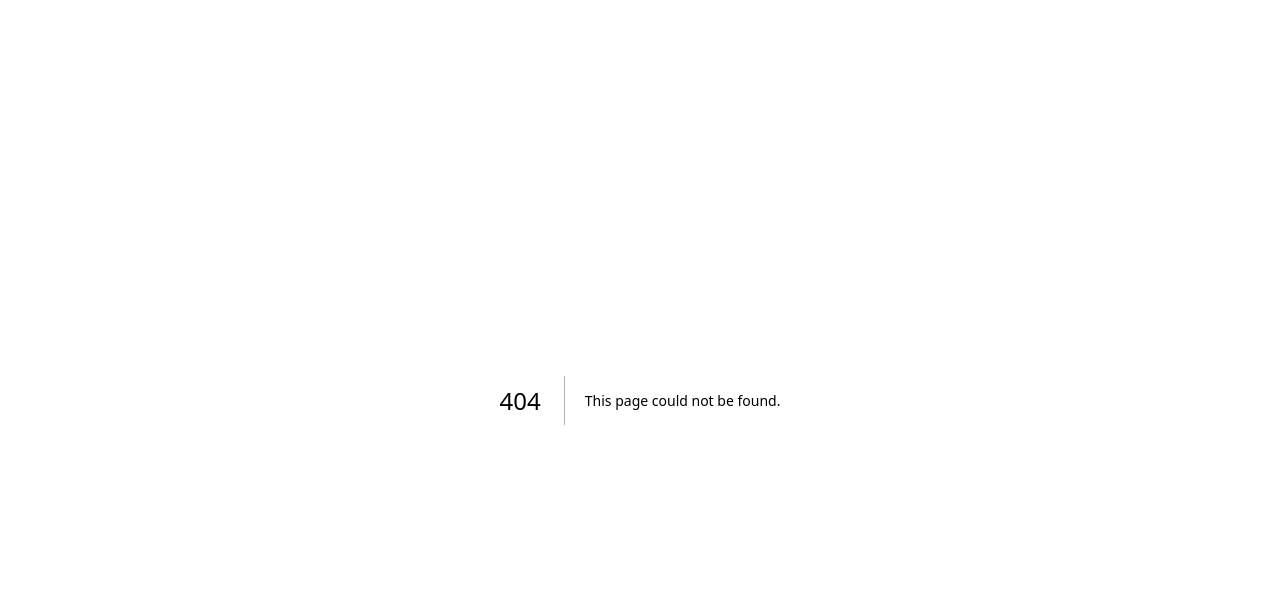
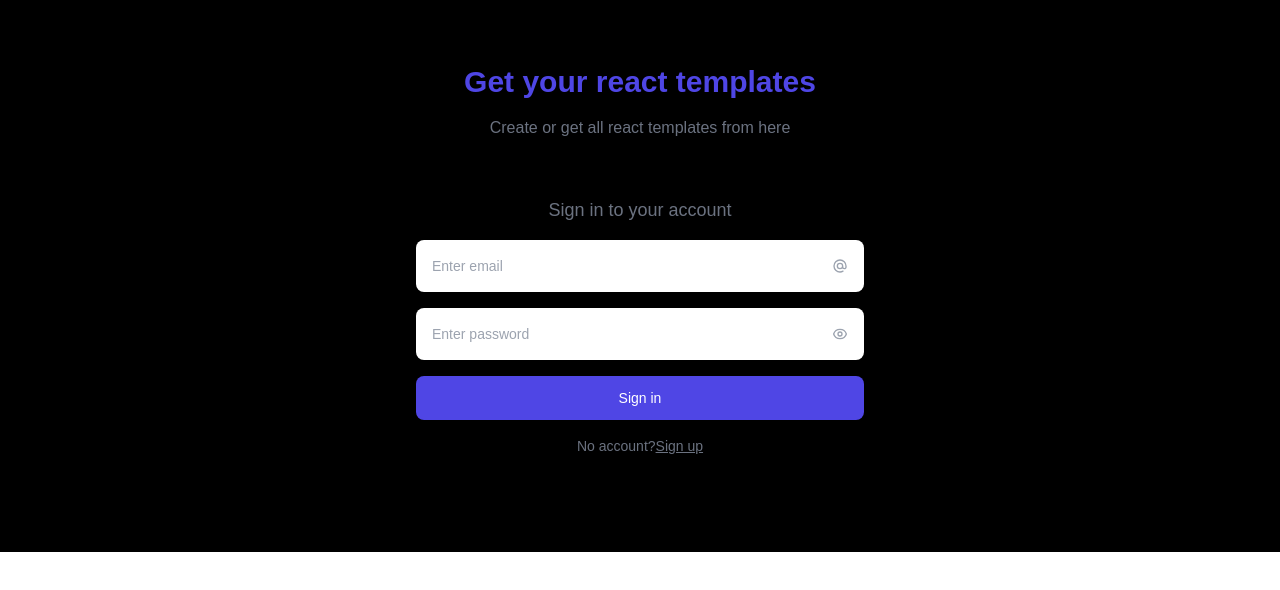
Before and after one commit to mohdakmal123/Major-Project, a Next.js app in the folder frontend/: page /signup in a window 1280 px wide. Before the commit this address had no page. Shown: the top 590 px of the page. Built offline with nearby package versions, Linux system fonts and the light colour scheme.

Commit message:
update ui

```diff
--- /dev/null
+++ b/frontend/src/app/(main)/Footer.jsx
@@ -0,0 +1,117 @@
+import React from 'react'
+
+const Footer = () => {
+  return (
+    <footer class="text-gray-600 body-font">
+    <div class="container px-5 py-24 mx-auto flex md:items-center lg:items-start md:flex-row md:flex-nowrap flex-wrap flex-col">
+      <div class="w-64 flex-shrink-0 md:mx-0 mx-auto text-center md:text-left">
+
+
+      </div>
+      <div class="flex-grow flex flex-wrap md:pl-20 -mb-10 md:mt-0 mt-10 md:text-left text-center">
+        <div class="lg:w-1/4 md:w-1/2 w-full px-4">
+          <h2 class="title-font font-medium text-gray-900 tracking-widest text-sm mb-3">CATEGORIES</h2>
+          <nav class="list-none mb-10">
+            <li>
+              <a class="text-gray-600 hover:text-gray-800">First Link</a>
+            </li>
+            <li>
+              <a class="text-gray-600 hover:text-gray-800">Second Link</a>
+            </li>
+            <li>
+              <a class="text-gray-600 hover:text-gray-800">Third Link</a>
+            </li>
+            <li>
+              <a class="text-gray-600 hover:text-gray-800">Fourth Link</a>
+            </li>
+          </nav>
+        </div>
+        <div class="lg:w-1/4 md:w-1/2 w-full px-4">
+          <h2 class="title-font font-medium text-gray-900 tracking-widest text-sm mb-3">CATEGORIES</h2>
+          <nav class="list-none mb-10">
+            <li>
+              <a class="text-gray-600 hover:text-gray-800">First Link</a>
+            </li>
+            <li>
+              <a class="text-gray-600 hover:text-gray-800">Second Link</a>
+            </li>
+            <li>
+              <a class="text-gray-600 hover:text-gray-800">Third Link</a>
+            </li>
+            <li>
+              <a class="text-gray-600 hover:text-gray-800">Fourth Link</a>
+            </li>
+          </nav>
+        </div>
+        <div class="lg:w-1/4 md:w-1/2 w-full px-4">
+          <h2 class="title-font font-medium text-gray-900 tracking-widest text-sm mb-3">CATEGORIES</h2>
+          <nav class="list-none mb-10">
+            <li>
+              <a class="text-gray-600 hover:text-gray-800">First Link</a>
+            </li>
+            <li>
+              <a class="text-gray-600 hover:text-gray-800">Second Link</a>
+            </li>
+            <li>
+              <a class="text-gray-600 hover:text-gray-800">Third Link</a>
+            </li>
+            <li>
+              <a class="text-gray-600 hover:text-gray-800">Fourth Link</a>
+            </li>
+          </nav>
+        </div>
+        <div class="lg:w-1/4 md:w-1/2 w-full px-4">
+          <h2 class="title-font font-medium text-gray-900 tracking-widest text-sm mb-3">CATEGORIES</h2>
+          <nav class="list-none mb-10">
+            <li>
+              <a class="text-gray-600 hover:text-gray-800">First Link</a>
+            </li>
+            <li>
+              <a class="text-gray-600 hover:text-gray-800">Second Link</a>
+            </li>
+            <li>
+              <a class="text-gray-600 hover:text-gray-800">Third Link</a>
+            </li>
+            <li>
+              <a class="text-gray-600 hover:text-gray-800">Fourth Link</a>
+            </li>
+          </nav>
+        </div>
+      </div>
+    </div>
+    <div class="bg-gray-100">
+      <div class="container mx-auto py-4 px-5 flex flex-wrap flex-col sm:flex-row">
+        <p class="text-gray-500 text-sm text-center sm:text-left">© 2020 Tailblocks —
+          <a href="https://twitter.com/knyttneve" rel="noopener noreferrer" class="text-gray-600 ml-1" target="_blank">@knyttneve</a>
+        </p>
+        <span class="inline-flex sm:ml-auto sm:mt-0 mt-2 justify-center sm:justify-start">
+          <a class="text-gray-500">
+            <svg fill="currentColor" stroke-linecap="round" stroke-linejoin="round" stroke-width="2" class="w-5 h-5" viewBox="0 0 24 24">
+              <path d="M18 2h-3a5 5 0 00-5 5v3H7v4h3v8h4v-8h3l1-4h-4V7a1 1 0 011-1h3z"></path>
+            </svg>
+          </a>
+          <a class="ml-3 text-gray-500">
+            <svg fill="currentColor" stroke-linecap="round" stroke-linejoin="round" stroke-width="2" class="w-5 h-5" viewBox="0 0 24 24">
+              <path d="M23 3a10.9 10.9 0 01-3.14 1.53 4.48 4.48 0 00-7.86 3v1A10.66 10.66 0 013 4s-4 9 5 13a11.64 11.64 0 01-7 2c9 5 20 0 20-11.5a4.5 4.5 0 00-.08-.83A7.72 7.72 0 0023 3z"></path>
+            </svg>
+          </a>
+          <a class="ml-3 text-gray-500">
+            <svg fill="none" stroke="currentColor" stroke-linecap="round" stroke-linejoin="round" stroke-width="2" class="w-5 h-5" viewBox="0 0 24 24">
+              <rect width="20" height="20" x="2" y="2" rx="5" ry="5"></rect>
+              <path d="M16 11.37A4 4 0 1112.63 8 4 4 0 0116 11.37zm1.5-4.87h.01"></path>
+            </svg>
+          </a>
+          <a class="ml-3 text-gray-500">
+            <svg fill="currentColor" stroke="currentColor" stroke-linecap="round" stroke-linejoin="round" stroke-width="0" class="w-5 h-5" viewBox="0 0 24 24">
+              <path stroke="none" d="M16 8a6 6 0 016 6v7h-4v-7a2 2 0 00-2-2 2 2 0 00-2 2v7h-4v-7a6 6 0 016-6zM2 9h4v12H2z"></path>
+              <circle cx="4" cy="4" r="2" stroke="none"></circle>
+            </svg>
+          </a>
+        </span>
+      </div>
+    </div>
+    </footer>
+  )
+}
+
+export default Footer;
--- /dev/null
+++ b/frontend/src/app/(main)/Navbar.jsx
@@ -0,0 +1,20 @@
+import React from 'react'
+
+const Navbar = () => {
+  return (
+    <header class="text-gray-600 body-font">
+  <div class="container mx-auto flex flex-wrap p-5 flex-col md:flex-row items-center">
+
+    <nav class="md:mr-auto md:ml-4 md:py-1 md:pl-4 item md:border-gray-400	flex flex-wrap items-center text-base justify-center">
+      <a class="mr-5 hover:text-gray-900">First Link</a>
+      <a class="mr-5 hover:text-gray-900">Second Link</a>
+      <a class="mr-5 hover:text-gray-900">Third Link</a>
+      <a class="mr-5 hover:text-gray-900">Fourth Link</a>
+    </nav>
+
+  </div>
+</header>
+  )
+}
+
+export default Navbar;
--- /dev/null
+++ b/frontend/src/app/(main)/layout.jsx
@@ -0,0 +1,15 @@
+import React from 'react'
+import Navbar from './Navbar';
+import Footer from './Footer';
+
+const Layout = ({ children }) => {
+    return (
+        <div>
+            <Navbar />
+            {children}
+            <Footer />
+        </div>
+    )
+}
+
+export default Layout;
--- /dev/null
+++ b/frontend/src/app/signup/page.jsx
@@ -0,0 +1,101 @@
+'use client'
+import React from 'react'
+
+const SignUp = () => {
+  return (
+     <div className="mx-auto max-w-screen-xl px-4 py-16 sm:px-6 lg:px-8 bg-black">
+    <div className="mx-auto max-w-lg bg">
+      <h1 className="text-center text-2xl font-bold text-indigo-600 sm:text-3xl">
+        Get your react templates
+      </h1>
+      <p className="mx-auto mt-4 max-w-md text-center text-gray-500">
+       Create or get  all react templates from here
+      </p>
+      <form
+        action="#"
+        className="mb-0 mt-6 space-y-4 rounded-lg p-4 shadow-lg sm:p-6 lg:p-8"
+      >
+        <p className="text-center text-lg font-medium text-gray-500">
+          Sign in to your account
+        </p>
+        <div>
+          <label htmlFor="email" className="sr-only">
+            Email
+          </label>
+          <div className="relative">
+            <input
+              type="email"
+              className="w-full rounded-lg border-gray-200 p-4 pe-12 text-sm shadow-sm"
+              placeholder="Enter email"
+            />
+            <span className="absolute inset-y-0 end-0 grid place-content-center px-4">
+              <svg
+                xmlns="http://www.w3.org/2000/svg"
+                className="size-4 text-gray-400"
+                fill="none"
+                viewBox="0 0 24 24"
+                stroke="currentColor"
+              >
+                <path
+                  strokeLinecap="round"
+                  strokeLinejoin="round"
+                  strokeWidth={2}
+                  d="M16 12a4 4 0 10-8 0 4 4 0 008 0zm0 0v1.5a2.5 2.5 0 005 0V12a9 9 0 10-9 9m4.5-1.206a8.959 8.959 0 01-4.5 1.207"
+                />
+              </svg>
+            </span>
+          </div>
+        </div>
+        <div>
+          <label htmlFor="password" className="sr-only">
+            Password
+          </label>
+          <div className="relative">
+            <input
+              type="password"
+              className="w-full rounded-lg border-gray-200 p-4 pe-12 text-sm shadow-sm"
+              placeholder="Enter password"
+            />
+            <span className="absolute inset-y-0 end-0 grid place-content-center px-4">
+              <svg
+                xmlns="http://www.w3.org/2000/svg"
+                className="size-4 text-gray-400"
+                fill="none"
+                viewBox="0 0 24 24"
+                stroke="currentColor"
+              >
+                <path
+                  strokeLinecap="round"
+                  strokeLinejoin="round"
+                  strokeWidth={2}
+                  d="M15 12a3 3 0 11-6 0 3 3 0 016 0z"
+                />
+                <path
+                  strokeLinecap="round"
+                  strokeLinejoin="round"
+                  strokeWidth={2}
+                  d="M2.458 12C3.732 7.943 7.523 5 12 5c4.478 0 8.268 2.943 9.542 7-1.274 4.057-5.064 7-9.542 7-4.477 0-8.268-2.943-9.542-7z"
+                />
+              </svg>
+            </span>
+          </div>
+        </div>
+        <button
+          type="submit"
+          className="block w-full rounded-lg bg-indigo-600 px-5 py-3 text-sm font-medium text-white"
+        >
+          Sign in
+        </button>
+        <p className="text-center text-sm text-gray-500">
+          No account?
+          <a className="underline" href="#">
+            Sign up
+          </a>
+        </p>
+      </form>
+    </div>
+  </div>
+  )
+}
+
+export default SignUp;
--- a/frontend/src/app/user/page.jsx
+++ b/frontend/src/app/user/page.jsx
@@ -9,7 +9,7 @@
 import { Card, CardContent, CardDescription, CardHeader, CardTitle } from "@/components/ui/card"
 import { Avatar, AvatarFallback, AvatarImage } from "@/components/ui/avatar"
 
-export default function DetailedProfilePage() {
+export default function ProfilePage() {
   const [darkMode, setDarkMode] = useState(false)
 
   useEffect(() => {
@@ -41,11 +41,11 @@
       <div className="max-w-4xl mx-auto">
         <div className="relative bg-white dark:bg-gray-800 shadow-lg rounded-lg overflow-hidden">
           <div className="relative">
-            <img
-              src="/placeholder.svg?height=300&width=1200"
-              alt="Profile background"
-              className="w-full h-48 object-cover"
-            />
+          <img
+        src="https://www.portotheme.com/wordpress/porto/shortcodes/wp-content/uploads/sites/32/2016/06/team-1.jpg"
+        alt="Profile"
+        className="w-32 h-32 rounded-full mx-auto mb-4"
+      />
             <div className="absolute top-2 right-2 flex items-center space-x-2 bg-black bg-opacity-50 rounded-full p-1">
               <Moon className="w-4 h-4 text-white" />
               <Switch
@@ -55,12 +55,7 @@
               />
               <Sun className="w-4 h-4 text-white" />
             </div>
-            <div className="absolute bottom-0 left-1/2 transform -translate-x-1/2 translate-y-1/2">
-              <Avatar className="w-24 h-24 border-4 border-white dark:border-gray-800">
-                <AvatarImage src="/placeholder.svg?height=96&width=96" alt="Miranda West" />
-                <AvatarFallback>MW</AvatarFallback>
-              </Avatar>
-            </div>
+
           </div>
           <div className="pt-16 pb-8 px-4 text-center">
             <h1 className="text-3xl font-bold text-gray-900 dark:text-white">Miranda West</h1>
```
